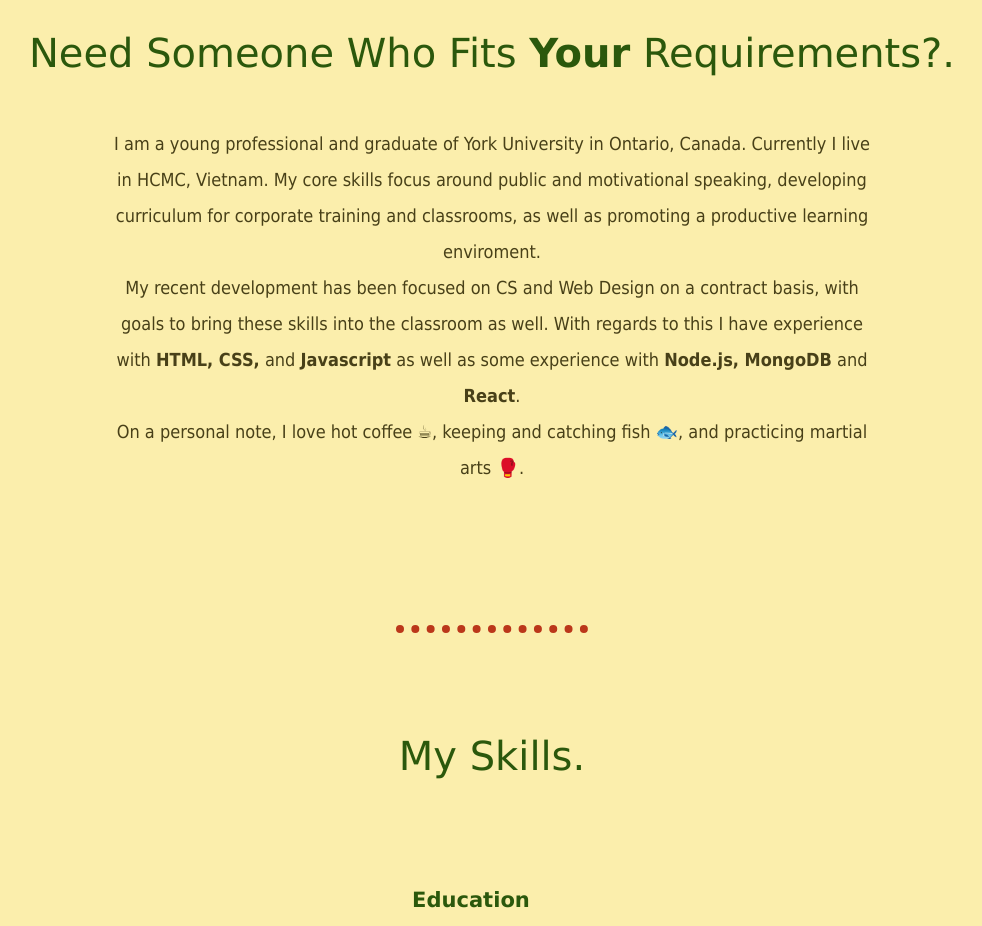
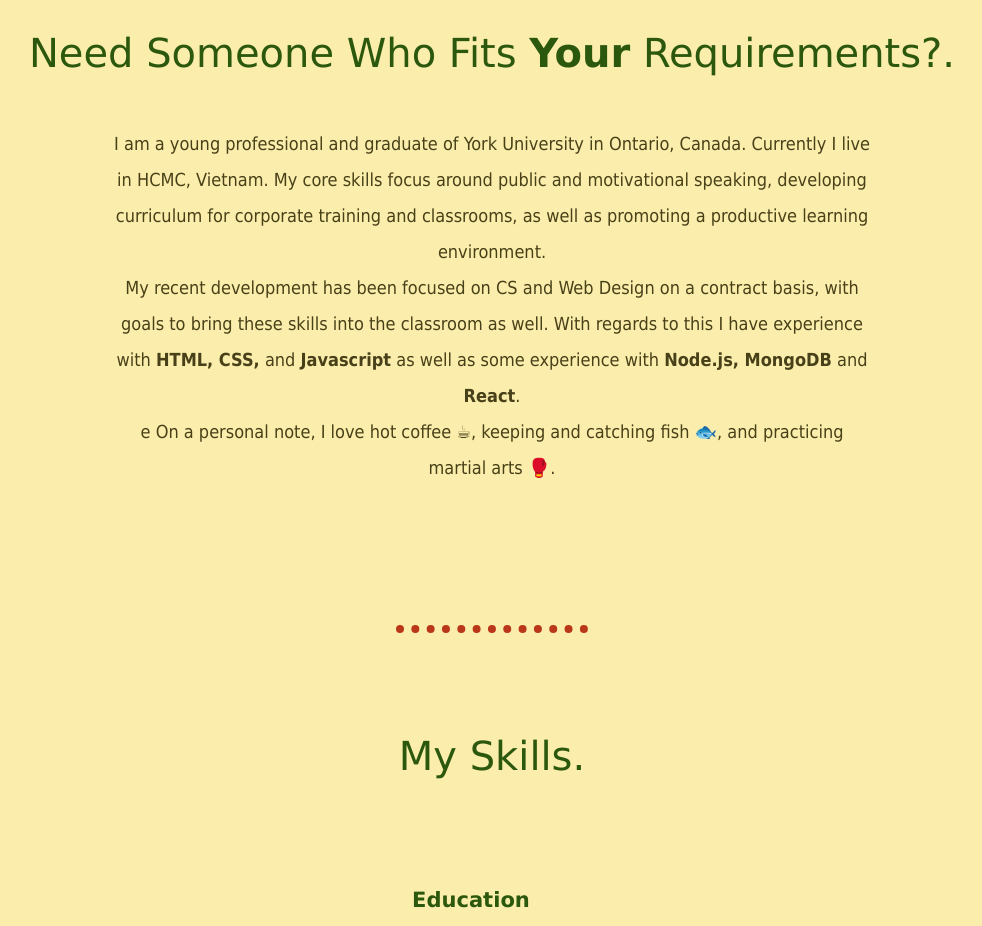
Before and after one commit to KeenanDD/KeenanDev, a plain HTML site: page index.html in a window 1280 px wide. Shown: the part 1400-2326 px from the top of the page, without its empty margins (148-1130 px from the left). Drawn offline with Linux system fonts and the light colour scheme.

Commit message:
Update index.html

```diff
--- a/index.html
+++ b/index.html
@@ -39,11 +39,11 @@
         <p>
           I am a young professional and graduate of York University in Ontario, Canada. Currently I live in HCMC, Vietnam.
 
-          My core skills focus around public and motivational speaking, developing curriculum for corporate training and classrooms, as well as promoting a productive learning enviroment.
+          My core skills focus around public and motivational speaking, developing curriculum for corporate training and classrooms, as well as promoting a productive learning environment.
           <br />
           My recent development has been focused on CS and Web Design on a contract basis, with goals to bring these skills into the classroom as well.
           With regards to this I have experience with <strong>HTML, CSS,</strong> and <strong>Javascript</strong> as well as some experience with <strong>Node.js, MongoDB</strong> and <strong>React</strong>.
-          <br />
+          <br />e
           On a personal note, I love hot coffee ☕, keeping and catching fish 🐟, and practicing martial arts 🥊.
         </p>
       </div>
```
